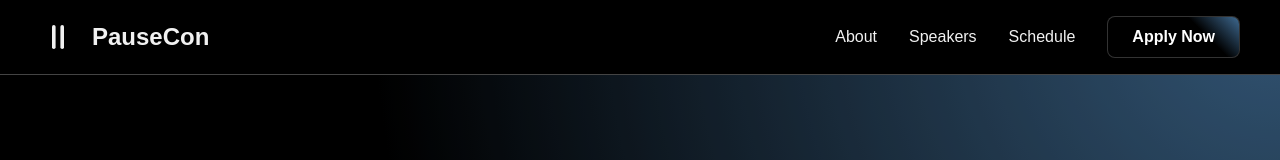
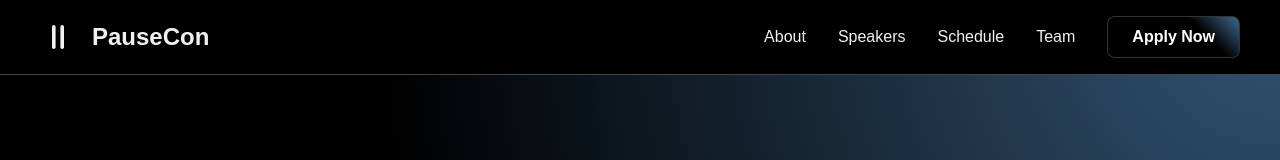
Before and after one commit to UFO-101/pausecon, a React (Vite) app: page / in a window 1280 px wide. Shown: the top 160 px of the page. Built offline with nearby package versions, Linux system fonts and the light colour scheme.

Commit message:
Add team to nav bar.

```diff
--- a/src/artifacts/default.tsx
+++ b/src/artifacts/default.tsx
@@ -95,6 +95,7 @@ export default function PauseConLanding() {
               <a href="#about" onClick={(e) => scrollToSection(e, 'about')} style={{ color: colors.text, textDecoration: 'none' }}>About</a>
               <a href="#speakers" onClick={(e) => scrollToSection(e, 'speakers')} style={{ color: colors.text, textDecoration: 'none' }}>Speakers</a>
               <a href="#schedule" onClick={(e) => scrollToSection(e, 'schedule')} style={{ color: colors.text, textDecoration: 'none' }}>Schedule</a>
+              <a href="#team" onClick={(e) => scrollToSection(e, 'team')} style={{ color: colors.text, textDecoration: 'none' }}>Team</a>
               <a
                 href="https://lu.ma/hmrkdm0u"
                 target="_blank"
@@ -157,6 +158,7 @@ export default function PauseConLanding() {
             <a href="#about" onClick={(e) => scrollToSection(e, 'about')} style={{ color: colors.text, textDecoration: 'none' }}>About</a>
             <a href="#speakers" onClick={(e) => scrollToSection(e, 'speakers')} style={{ color: colors.text, textDecoration: 'none' }}>Speakers</a>
             <a href="#schedule" onClick={(e) => scrollToSection(e, 'schedule')} style={{ color: colors.text, textDecoration: 'none' }}>Schedule</a>
+            <a href="#team" onClick={(e) => scrollToSection(e, 'team')} style={{ color: colors.text, textDecoration: 'none' }}>Team</a>
             <a
               href="https://lu.ma/hmrkdm0u"
               target="_blank"
```
